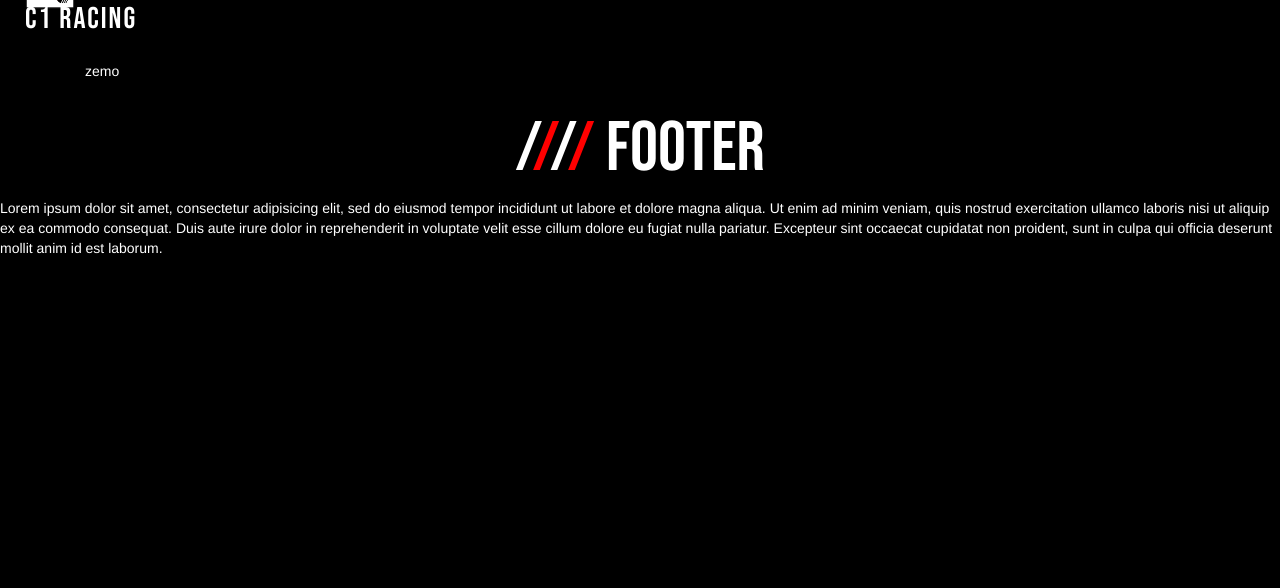
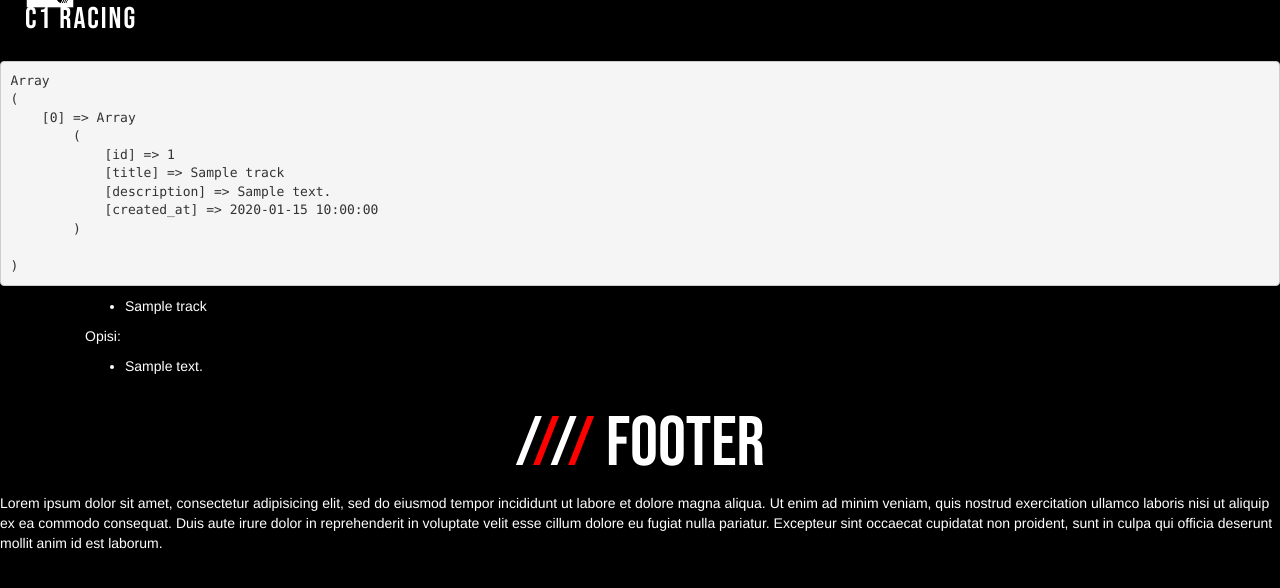
Before and after one commit to Hnnx/CRacing, a PHP site: page /addTrack.php in a window 1280 px wide. Shown: the top 588 px of the page. Run offline with PHP 8.4, Linux system fonts and the light colour scheme; tables that the repository leaves empty or names only in its code hold one stand-in row (values such as "Sample post"); some libraries are stand-ins or nearby versions.

Commit message:
added tracks, connected to db

```diff
--- a/addTrack.php
+++ b/addTrack.php
@@ -1,12 +1,36 @@
 <?php
+include 'inc/headNav.php';
+include 'inc/config.php';
 
-?>
 
-<?php include 'inc/headNav.php' ?>
+$sqlStatement = 'SELECT * FROM tracks ORDER BY created_at';
+$sqlResult = mysqli_query($connect, $sqlStatement);
+$tracks = mysqli_fetch_all($sqlResult, MYSQLI_ASSOC);
+
+mysqli_free_result($sqlResult);
+mysqli_close($connect);
+
+
+ ?>
+
+
+ <?php
+ printr($tracks);
+ ?>
 
 <div class="container">
-  <p id="test">zemo</p>
+  <ul>
+    <?php foreach ($tracks as $track): ?>
+      <li> <?php echo $track['title']; ?> </li>
+    <?php endforeach; ?>
+  </ul>
 
+  <p>Opisi:</p>
+  <ul>
+    <?php foreach ($tracks as $tracks): ?>
+    <li> <?php echo $tracks['description']; ?> </li>
+  <?php endforeach; ?>
+  </ul>
 </div>
 
 
--- /dev/null
+++ b/inc/config.php
@@ -0,0 +1,10 @@
+<?php
+
+$connect = mysqli_connect('localhost','CRDBadmin','crdbadmin123','cracing');
+
+if(!$connect){
+  echo "Connection error: ".mysqli_connect_error($connect);
+}
+
+
+ ?>
--- a/inc/headNav.php
+++ b/inc/headNav.php
@@ -1,4 +1,10 @@
 <?php
+
+function printr($data) {
+   echo "<pre>";
+      print_r($data);
+   echo "</pre>";
+}
 
 $usernameCookie = $_COOKIE['usernameCookie'] ?? 'Login';
 
--- a/login.php
+++ b/login.php
@@ -1,5 +1,4 @@
 <?php
-
 
 $username = $errorMessage = '';
 
@@ -23,7 +22,6 @@ function checkName($un){
   return true;
 }
 ?>
-
 
 
 
--- a/style/master.css
+++ b/style/master.css
@@ -198,7 +198,6 @@ span.sqrg{
 }
 
 
-
 .spacing{
   margin: 50px 0px;
 }
```
